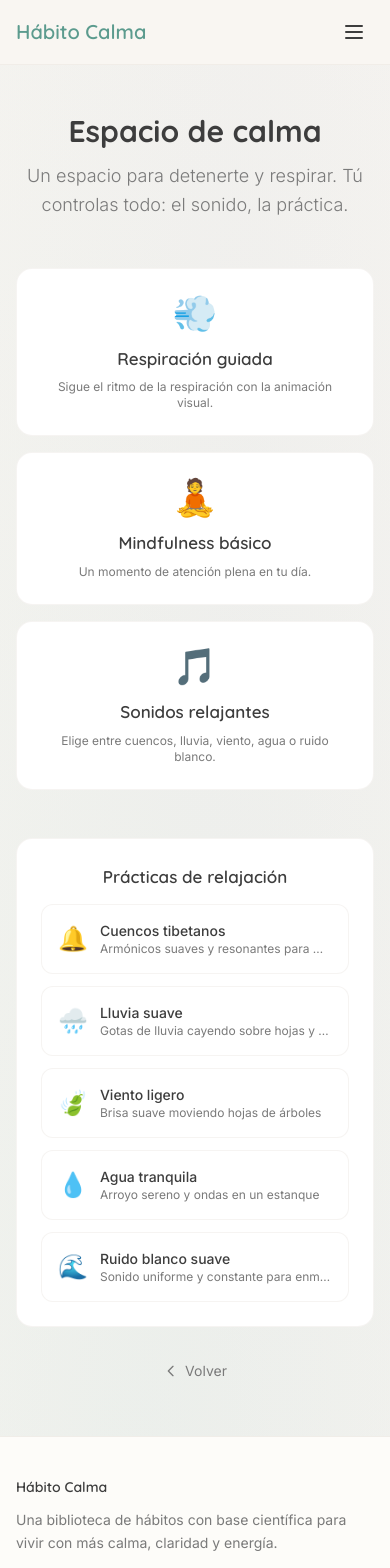
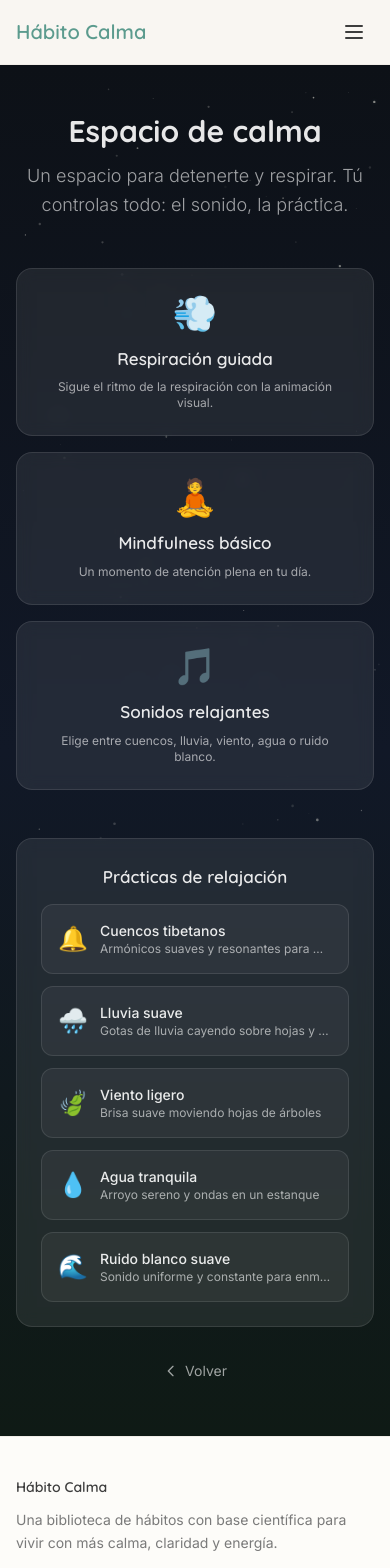
Before and after one commit to NeverSxrrender/Habito-Calma, a Next.js app: page /espacio-calma in a window 390 px wide. Shown: the top 1568 px of the page. Built offline with nearby package versions, Linux system fonts and the light colour scheme.

Commit message:
fondo relax fallo

```diff
--- a/src/app/espacio-calma/page.tsx
+++ b/src/app/espacio-calma/page.tsx
@@ -5,6 +5,7 @@ import Header from "@/components/Header"
 import Footer from "@/components/Footer"
 import BreathingCircle, { BREATHING_PATTERNS, type BreathingPattern } from "@/components/BreathingCircle"
 import SoundPlayer from "@/components/SoundPlayer"
+import StarryBackground from "@/components/StarryBackground"
 
 type Practice = "respiracion" | "mindfulness" | "sonidos"
 
@@ -22,15 +23,19 @@ export default function EspacioCalmaPage() {
   return (
     <>
       <Header />
-      <main>
-        <section className="max-w-4xl mx-auto px-4 sm:px-6 lg:px-8 py-12">
+      <main
+        className="relative min-h-screen transition-colors duration-1000"
+        style={{ background: "linear-gradient(to bottom, #0d1117 0%, #111827 50%, #0f1a15 100%)" }}
+      >
+        <StarryBackground />
+        <section className="relative z-10 max-w-4xl mx-auto px-4 sm:px-6 lg:px-8 py-12">
           {!activePractice ? (
             <>
               <div className="text-center mb-12">
-                <h1 className="font-display text-3xl sm:text-4xl font-bold text-foreground mb-3">
+                <h1 className="font-display text-3xl sm:text-4xl font-bold text-white/90 mb-3">
                   Espacio de calma
                 </h1>
-                <p className="text-text-muted text-lg font-light max-w-xl mx-auto leading-relaxed">
+                <p className="text-white/60 text-lg font-light max-w-xl mx-auto leading-relaxed">
                   Un espacio para detenerte y respirar. Tú controlas todo: el sonido, la práctica.
                 </p>
               </div>
@@ -38,47 +43,47 @@ export default function EspacioCalmaPage() {
               <div className="grid grid-cols-1 sm:grid-cols-3 gap-4 mb-12">
                 <button
                   onClick={() => setActivePractice("respiracion")}
-                  className="group p-6 rounded-2xl bg-surface border border-muted/40 hover:border-primary-light/40 hover:shadow-sm transition-all duration-400 text-center"
+                  className="group p-6 rounded-2xl bg-white/8 backdrop-blur-sm border border-white/10 hover:border-primary-light/40 hover:shadow-sm transition-all duration-400 text-center"
                   aria-label="Respiración guiada"
                 >
                   <span className="text-4xl block mb-3 group-hover:scale-110 transition-transform duration-400">💨</span>
-                  <h3 className="font-display font-semibold text-foreground mb-1.5">Respiración guiada</h3>
-                  <p className="text-xs text-text-muted">Sigue el ritmo de la respiración con la animación visual.</p>
+                  <h3 className="font-display font-semibold text-white/90 mb-1.5">Respiración guiada</h3>
+                  <p className="text-xs text-white/60">Sigue el ritmo de la respiración con la animación visual.</p>
                 </button>
 
                 <button
                   onClick={() => setActivePractice("mindfulness")}
-                  className="group p-6 rounded-2xl bg-surface border border-muted/40 hover:border-secondary-light/40 hover:shadow-sm transition-all duration-400 text-center"
+                  className="group p-6 rounded-2xl bg-white/8 backdrop-blur-sm border border-white/10 hover:border-secondary-light/40 hover:shadow-sm transition-all duration-400 text-center"
                   aria-label="Mindfulness básico"
                 >
                   <span className="text-4xl block mb-3 group-hover:scale-110 transition-transform duration-400">🧘</span>
-                  <h3 className="font-display font-semibold text-foreground mb-1.5">Mindfulness básico</h3>
-                  <p className="text-xs text-text-muted">Un momento de atención plena en tu día.</p>
+                  <h3 className="font-display font-semibold text-white/90 mb-1.5">Mindfulness básico</h3>
+                  <p className="text-xs text-white/60">Un momento de atención plena en tu día.</p>
                 </button>
 
                 <button
                   onClick={() => setActivePractice("sonidos")}
-                  className="group p-6 rounded-2xl bg-surface border border-muted/40 hover:border-tertiary-light/40 hover:shadow-sm transition-all duration-400 text-center"
+                  className="group p-6 rounded-2xl bg-white/8 backdrop-blur-sm border border-white/10 hover:border-tertiary-light/40 hover:shadow-sm transition-all duration-400 text-center"
                   aria-label="Sonidos relajantes"
                 >
                   <span className="text-4xl block mb-3 group-hover:scale-110 transition-transform duration-400">🎵</span>
-                  <h3 className="font-display font-semibold text-foreground mb-1.5">Sonidos relajantes</h3>
-                  <p className="text-xs text-text-muted">Elige entre cuencos, lluvia, viento, agua o ruido blanco.</p>
+                  <h3 className="font-display font-semibold text-white/90 mb-1.5">Sonidos relajantes</h3>
+                  <p className="text-xs text-white/60">Elige entre cuencos, lluvia, viento, agua o ruido blanco.</p>
                 </button>
               </div>
 
-              <div className="max-w-lg mx-auto bg-surface border border-muted/40 rounded-2xl p-6">
-                <h3 className="font-display font-semibold text-foreground mb-3 text-center">Prácticas de relajación</h3>
+              <div className="max-w-lg mx-auto bg-white/8 backdrop-blur-sm border border-white/10 rounded-2xl p-6">
+                <h3 className="font-display font-semibold text-white/90 mb-3 text-center">Prácticas de relajación</h3>
                 <SoundPlayer />
               </div>
             </>
           ) : activePractice === "sonidos" ? (
             <div className="max-w-lg mx-auto">
               <div className="flex items-center justify-between mb-6">
-                <h2 className="font-display text-2xl font-semibold text-foreground">Sonidos relajantes</h2>
+                <h2 className="font-display text-2xl font-semibold text-white/90">Sonidos relajantes</h2>
                 <button
                   onClick={handleExit}
-                  className="text-sm px-3 py-1.5 rounded-full bg-muted/50 text-text-muted hover:bg-muted transition-colors duration-200"
+                  className="text-sm px-3 py-1.5 rounded-full bg-white/10 text-white/60 hover:bg-white/20 transition-colors duration-200"
                   aria-label="Salir de sonidos"
                 >
                   Salir
@@ -89,19 +94,19 @@ export default function EspacioCalmaPage() {
           ) : (
             <div className="max-w-lg mx-auto">
               <div className="flex items-center justify-between mb-6">
-                <h2 className="font-display text-2xl font-semibold text-foreground">
+                <h2 className="font-display text-2xl font-semibold text-white/90">
                   {activePractice === "respiracion" ? "Respiración guiada" : "Mindfulness básico"}
                 </h2>
                 <button
                   onClick={handleExit}
-                  className="text-sm px-3 py-1.5 rounded-full bg-muted/50 text-text-muted hover:bg-muted transition-colors duration-200"
+                  className="text-sm px-3 py-1.5 rounded-full bg-white/10 text-white/60 hover:bg-white/20 transition-colors duration-200"
                   aria-label="Salir de la práctica"
                 >
                   Salir
                 </button>
               </div>
 
-              <div className="bg-surface border border-muted/40 rounded-2xl p-6 sm:p-8">
+              <div className="bg-white/8 backdrop-blur-sm border border-white/10 rounded-2xl p-6 sm:p-8">
                 {activePractice === "respiracion" && (
                   <BreathingCircle pattern={selectedPattern} isActive={isActive} />
                 )}
@@ -109,10 +114,10 @@ export default function EspacioCalmaPage() {
                 {activePractice === "mindfulness" && (
                   <div className="text-center py-8">
                     <div className={`transition-all duration-700 ease-in-out ${isActive ? "opacity-100" : "opacity-40"}`}>
-                      <div className="w-24 h-24 mx-auto rounded-full bg-secondary-light/30 flex items-center justify-center mb-4">
+                      <div className="w-24 h-24 mx-auto rounded-full bg-white/10 flex items-center justify-center mb-4">
                         <span className="text-3xl">🧘</span>
                       </div>
-                      <p className="text-text-muted text-sm max-w-xs mx-auto leading-relaxed">
+                      <p className="text-white/60 text-sm max-w-xs mx-auto leading-relaxed">
                         {isActive
                           ? "Observa tus pensamientos como nubes que pasan. No los juzgues, solo obsérvalos."
                           : "Siéntate en una posición cómoda, cierra los ojos y prepárate para comenzar."}
@@ -125,7 +130,7 @@ export default function EspacioCalmaPage() {
                   {activePractice === "respiracion" && (
                     <>
                       <div className="space-y-2">
-                        <label className="text-sm text-text-muted block">Tipo de respiración</label>
+                        <label className="text-sm text-white/60 block">Tipo de respiración</label>
                         <div className="grid grid-cols-1 gap-2">
                           {BREATHING_PATTERNS.map((p) => (
                             <button
@@ -133,13 +138,13 @@ export default function EspacioCalmaPage() {
                               onClick={() => setSelectedPattern(p)}
                               className={`text-left px-4 py-2.5 rounded-xl border text-sm transition-all duration-300 ${
                                 selectedPattern.id === p.id
-                                  ? "border-primary/50 bg-primary-light/15 text-foreground"
-                                  : "border-muted/40 bg-muted/20 text-text-muted hover:border-muted-dark/50"
+                                  ? "border-primary/50 bg-primary/20 text-white/90"
+                                  : "border-white/10 bg-white/5 text-white/60 hover:border-white/30"
                               }`}
                               aria-pressed={selectedPattern.id === p.id}
                             >
                               <span className="font-medium">{p.name}</span>
-                              <span className="block text-xs text-text-light mt-0.5">{p.description}</span>
+                              <span className="block text-xs text-white/40 mt-0.5">{p.description}</span>
                             </button>
                           ))}
                         </div>
@@ -148,7 +153,7 @@ export default function EspacioCalmaPage() {
                       <div className="flex justify-center">
                         <button
                           onClick={() => setShowDisclaimer(!showDisclaimer)}
-                          className="text-xs text-text-light hover:text-text-muted underline underline-offset-2 transition-colors duration-200"
+                          className="text-xs text-white/40 hover:text-white/60 underline underline-offset-2 transition-colors duration-200"
                           aria-expanded={showDisclaimer}
                         >
                           {showDisclaimer ? "Ocultar aviso" : "Aviso"}
@@ -156,7 +161,7 @@ export default function EspacioCalmaPage() {
                       </div>
 
                       {showDisclaimer && (
-                        <div className="bg-warning/8 border border-warning/15 rounded-xl p-4 text-xs text-text-muted leading-relaxed space-y-2">
+                        <div className="bg-warning/10 border border-warning/20 rounded-xl p-4 text-xs text-white/60 leading-relaxed space-y-2">
                           <p>
                             Las técnicas de respiración aquí descritas son herramientas de relajación general y no sustituyen atención médica ni tratamiento profesional.
                           </p>
@@ -201,7 +206,7 @@ export default function EspacioCalmaPage() {
           <div className="mt-8 text-center">
             <button
               onClick={handleExit}
-              className="inline-flex items-center gap-1.5 text-sm text-text-muted hover:text-foreground transition-colors duration-200"
+              className="inline-flex items-center gap-1.5 text-sm text-white/60 hover:text-white/90 transition-colors duration-200"
             >
               <svg className="w-4 h-4" fill="none" viewBox="0 0 24 24" stroke="currentColor" strokeWidth={2}>
                 <path strokeLinecap="round" strokeLinejoin="round" d="M15 19l-7-7 7-7" />
--- a/src/components/SoundPlayer.tsx
+++ b/src/components/SoundPlayer.tsx
@@ -119,15 +119,15 @@ export default function SoundPlayer() {
               className={`flex items-center gap-3 p-4 rounded-xl border transition-all duration-300 text-left ${
                 isActive
                   ? "border-primary bg-primary-light/20 shadow-sm"
-                  : "border-muted/40 bg-surface hover:border-primary-light/40 hover:bg-primary-light/10"
+                  : "border-white/10 bg-white/5 hover:border-primary-light/40 hover:bg-primary-light/10"
               }`}
               aria-label={`${isActive ? "Detener" : "Reproducir"}: ${sound.name}`}
               aria-pressed={isActive}
             >
               <span className="text-2xl">{sound.icon}</span>
               <div className="min-w-0">
-                <p className="font-medium text-foreground text-sm">{sound.name}</p>
-                <p className="text-xs text-text-muted truncate">{sound.description}</p>
+                <p className="font-medium text-white/90 text-sm">{sound.name}</p>
+                <p className="text-xs text-white/60 truncate">{sound.description}</p>
               </div>
               {isActive && (
                 <span className="ml-auto shrink-0 flex gap-0.5" aria-hidden="true">
@@ -142,8 +142,8 @@ export default function SoundPlayer() {
       </div>
 
       {isPlaying && activeSound && (
-        <div className="mt-4 flex items-center gap-4 p-4 bg-surface rounded-xl border border-muted/40">
-          <label htmlFor="volume-slider" className="text-sm text-text-muted shrink-0">
+        <div className="mt-4 flex items-center gap-4 p-4 bg-white/5 backdrop-blur-sm rounded-xl border border-white/10">
+          <label htmlFor="volume-slider" className="text-sm text-white/60 shrink-0">
             Volumen
           </label>
           <input
--- /dev/null
+++ b/src/components/StarryBackground.tsx
@@ -0,0 +1,85 @@
+"use client"
+
+import { useEffect, useRef } from "react"
+
+interface Star {
+  x: number
+  y: number
+  radius: number
+  opacity: number
+  speed: number
+  drift: number
+  driftSpeed: number
+  twinkleOffset: number
+}
+
+export default function StarryBackground() {
+  const canvasRef = useRef<HTMLCanvasElement>(null)
+
+  useEffect(() => {
+    const canvas = canvasRef.current
+    if (!canvas) return
+    const ctx = canvas.getContext("2d")
+    if (!ctx) return
+
+    let animationId: number
+    let stars: Star[] = []
+
+    const resize = () => {
+      canvas.width = window.innerWidth
+      canvas.height = window.innerHeight
+    }
+
+    const createStars = () => {
+      stars = Array.from({ length: 120 }, () => ({
+        x: Math.random() * canvas.width,
+        y: Math.random() * canvas.height,
+        radius: Math.random() * 1.2 + 0.2,
+        opacity: Math.random() * 0.5 + 0.1,
+        speed: Math.random() * 0.015 + 0.005,
+        drift: Math.random() * canvas.width,
+        driftSpeed: Math.random() * 0.008 + 0.002,
+        twinkleOffset: Math.random() * Math.PI * 2,
+      }))
+    }
+
+    const draw = (time: number) => {
+      ctx.clearRect(0, 0, canvas.width, canvas.height)
+
+      stars.forEach((star) => {
+        const twinkle = Math.sin(time * 0.001 * star.speed * 60 + star.twinkleOffset)
+        const currentOpacity = star.opacity * (0.6 + twinkle * 0.4)
+        const driftX = Math.sin(time * 0.0001 * star.driftSpeed * 10 + star.drift) * 8
+
+        ctx.beginPath()
+        ctx.arc(star.x + driftX, star.y, star.radius, 0, Math.PI * 2)
+        ctx.fillStyle = `rgba(255, 252, 240, ${currentOpacity})`
+        ctx.shadowBlur = star.radius > 0.9 ? 4 : 0
+        ctx.shadowColor = `rgba(200, 230, 220, ${currentOpacity * 0.8})`
+        ctx.fill()
+      })
+
+      animationId = requestAnimationFrame(draw)
+    }
+
+    resize()
+    createStars()
+    animationId = requestAnimationFrame(draw)
+
+    window.addEventListener("resize", () => { resize(); createStars() })
+
+    return () => {
+      cancelAnimationFrame(animationId)
+      window.removeEventListener("resize", resize)
+    }
+  }, [])
+
+  return (
+    <canvas
+      ref={canvasRef}
+      className="fixed inset-0 pointer-events-none"
+      style={{ zIndex: 0 }}
+      aria-hidden="true"
+    />
+  )
+}
```
Also changed, not shown: src/components/BreathingCircle.tsx (+5 -5 lines).
